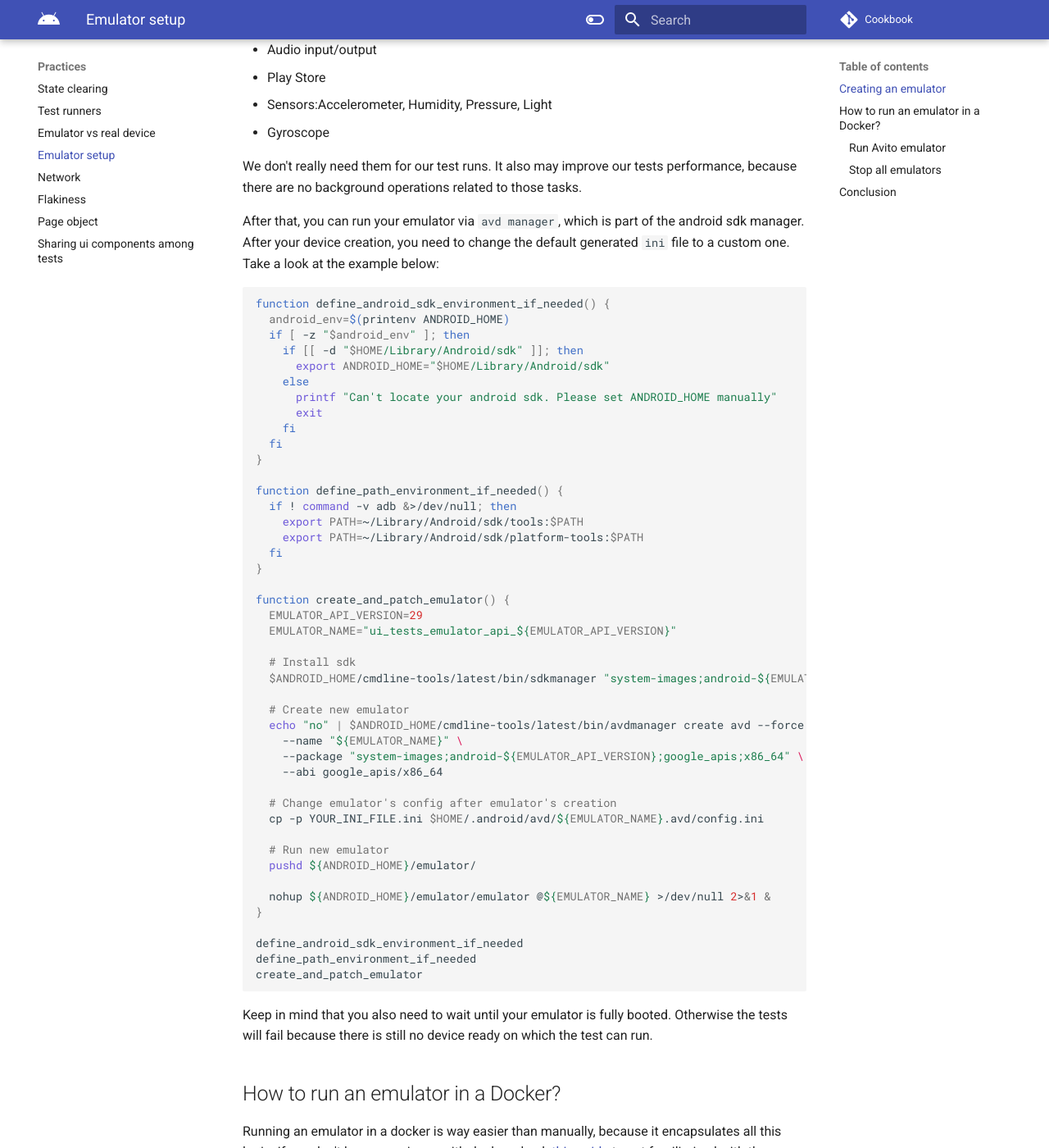
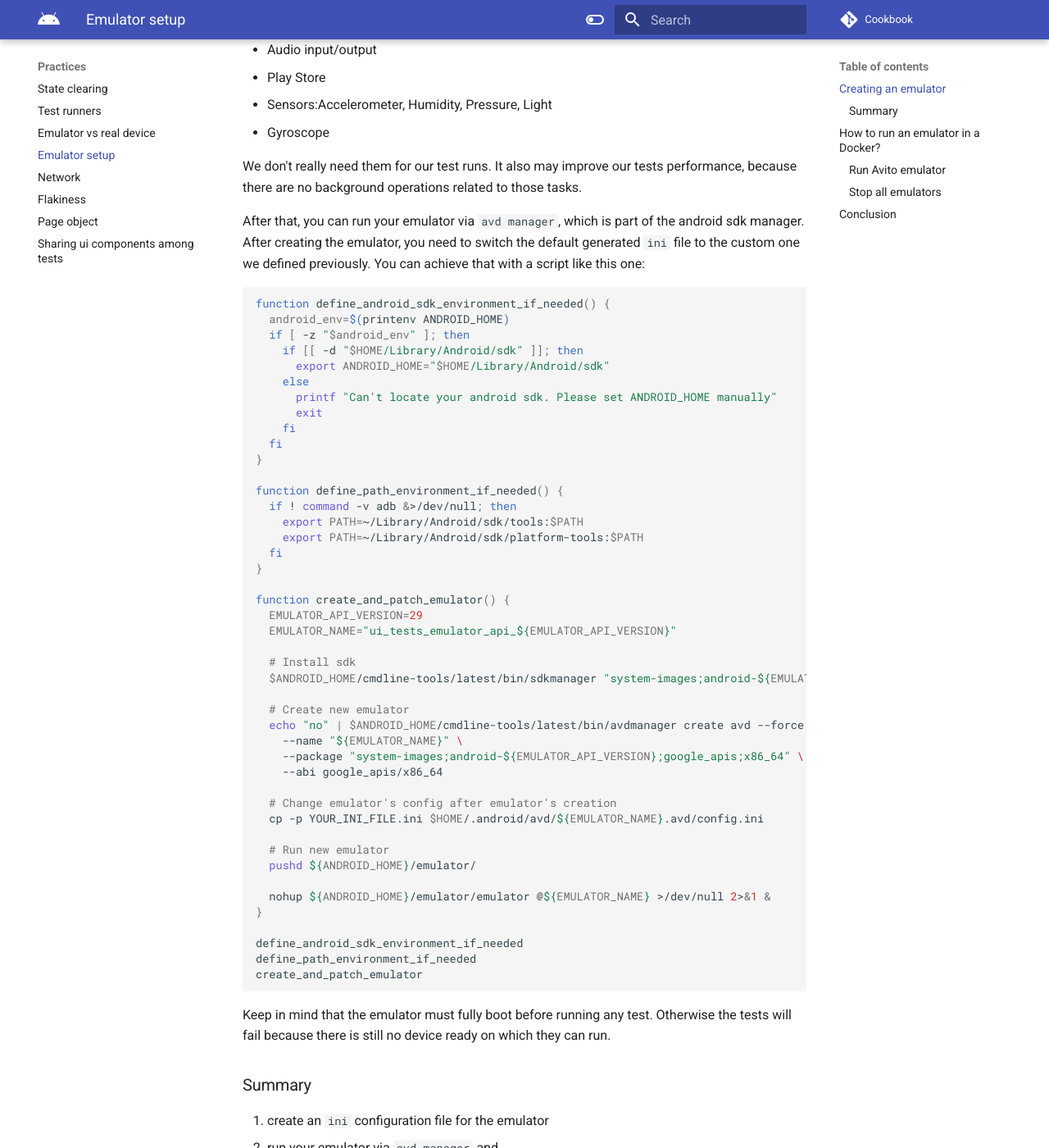
Before and after one commit to android-ui-testing/Cookbook, an MkDocs documentation site: the page built from docs/content/practices/emulator_setup.md, in a window 1280 px wide and 1400 px high, scrolled down 1224 px. Shown: the whole window at 82% size. Built offline with MkDocs 1.6.1 and Material for MkDocs 9.7.7, drawn with Linux system fonts in a browser that asks for light colours; comment, search, counter and statistics services are not loaded; some of the changed text lies outside the part shown.

Commit message:
second review emulator setup

````diff
--- a/docs/content/practices/emulator_setup.md
+++ b/docs/content/practices/emulator_setup.md
@@ -1,11 +1,11 @@
 # Emulator setup
 
-Basically we have next choices:
+Basically we have 2 choices:
 
-* Manage devices automatically by `avd`
-* Manage docker containers with emulators by `docker`
+* Manage devices automatically via `avd`
+* Manage docker containers with emulators with `docker`
 
-Using docker image is the easiest way, however it's important to understand how docker creates device for you.
+Using a docker image is the easiest way, however it's important to understand how docker creates emulators for you.
 
 ## Creating an emulator
 
@@ -59,8 +59,8 @@
 We don't really need them for our test runs. It also may improve our tests performance, because there are no background
 operations related to those tasks.
 
-After that, you can run your emulator via `avd manager`, which is part of the android sdk manager. After your device
-creation, you need to change the default generated `ini` file to a custom one. Take a look at the example below:
+After that, you can run your emulator via `avd manager`, which is part of the android sdk manager. After creating the emulator, you need to switch the default generated `ini` file to the custom one we defined previously.
+You can achieve that with a script like this one:
 
 ```bash
 function define_android_sdk_environment_if_needed() {
@@ -109,8 +109,13 @@
 create_and_patch_emulator
 ```
 
-Keep in mind that you also need to wait until your emulator is fully booted. Otherwise the tests will fail because there is still no device ready
-on which the test can run.
+Keep in mind that the emulator must fully boot before running any test. Otherwise the tests will fail because there is still no device ready
+on which they can run.
+
+### Summary
+1. create an `ini` configuration file for the emulator
+2. run your emulator via `avd manager` and
+3. switch the `ini` file generated in 2. with the one we create in 1.
 
 ## How to run an emulator in a Docker?
 
@@ -125,7 +130,7 @@
 * [Avito emulator](https://hub.docker.com/r/avitotech/android-emulator-29)
 
 Talking about the [Avito emulator](https://github.com/google/android-emulator-container-scripts), it also patches your
-emulator with adb commands to prevent tests flakiness and to speed them up
+emulator with adb commands to prevent tests flakiness and to speed them up.
 
 ##### Run Avito emulator
 
````
